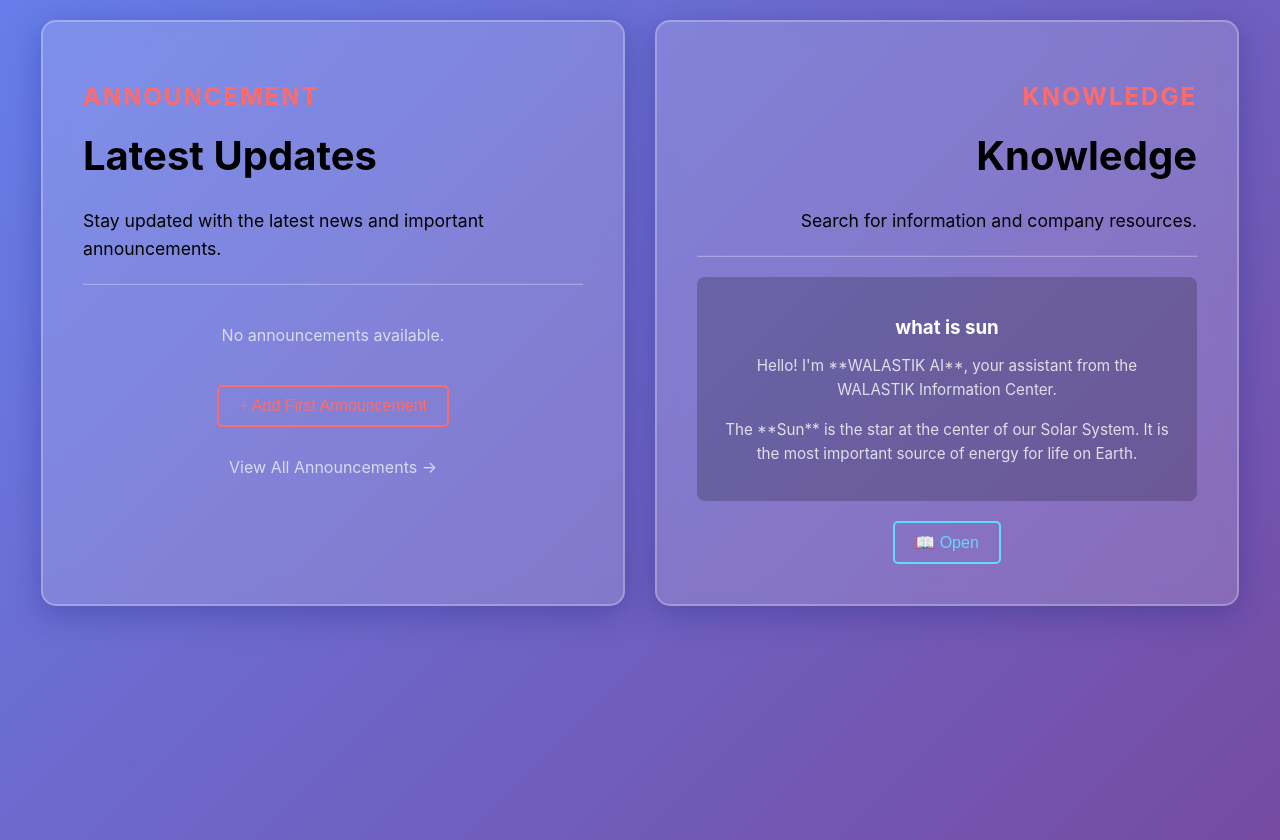
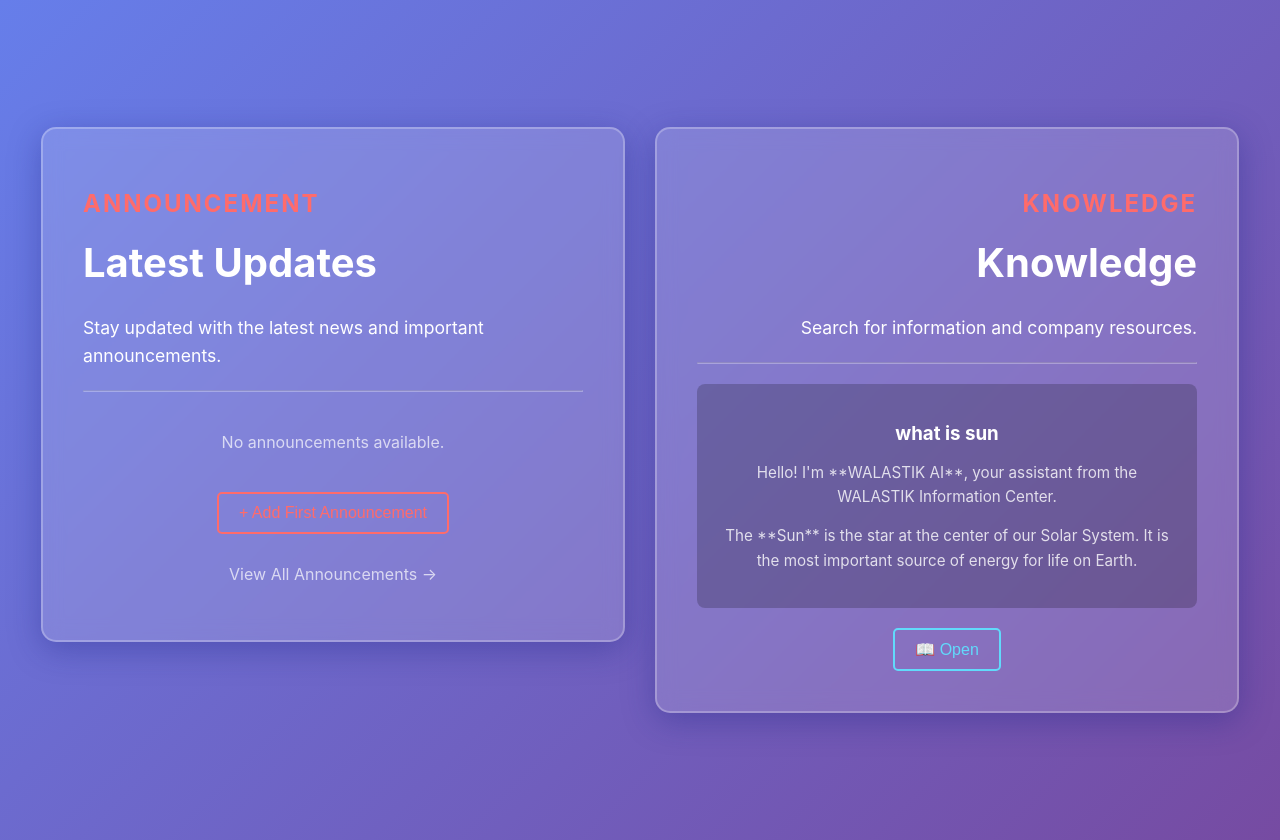
Before and after one commit to ortillanostevenrey8-bot/benbenrepo, a React (Create React App) app: page / in a window 1280 px wide. Built offline with nearby package versions, Linux system fonts and the light colour scheme.

Commit message:
Update CSS with purple gradient background and transparent box styles

```diff
--- a/src/App.css
+++ b/src/App.css
@@ -3,6 +3,9 @@
   min-height: 100vh;
   background: linear-gradient(135deg, #667eea 0%, #764ba2 100%);
   padding: 20px;
+  display: flex;
+  align-items: center;
+  justify-content: center;
 }
 
 .App-logo {
@@ -38,6 +41,8 @@
   margin: 0 auto;
   flex-wrap: wrap;
   justify-content: center;
+  align-items: flex-start;
+  width: 100%;
 }
 
 /* Transparent box styling */
@@ -52,6 +57,7 @@
   max-width: 500px;
   box-shadow: 0 8px 32px rgba(31, 38, 135, 0.37);
   transition: all 0.3s ease;
+  color: white;
 }
 
 .box:hover {
```
